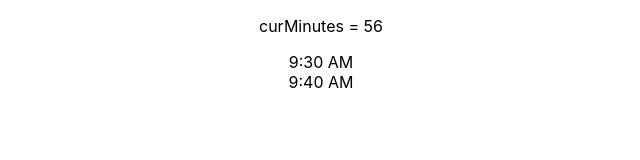
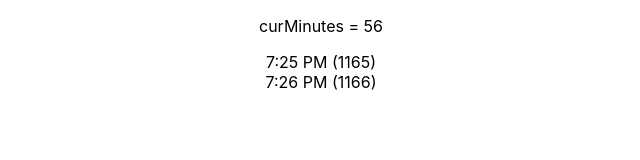
Before and after one commit to jonleung/meditation-bell, a React (Create React App) app: page / in a window 1280 px wide. Shown: the top 160 px of the page, without its empty margins (319-959 px from the left). Built offline with nearby package versions, Linux system fonts and the light colour scheme; no server answers.

Commit message:
The fucking bell plays!

```diff
--- a/src/App.js
+++ b/src/App.js
@@ -24,7 +24,7 @@ function App() {
   return (
     <div className="App">
       <p>curMinutes = {curMinutes}</p>
-      <Sit startTime="9:30 AM" endTime="9:40 AM"/>
+      <Sit startTime="7:25 PM" endTime="7:26 PM" curMinutes={curMinutes}/>
     </div>
   );
 }
--- a/src/Bell.js
+++ b/src/Bell.js
@@ -1,20 +1,26 @@
 import React, { useState, useEffect } from 'react';
 import moment from 'moment';
-import { minutesOfDay } from './helpers'
+import { minutesOfDay } from './helpers';
+import useSound from 'use-sound';
+import bellStart from './sounds/bell_start.mp3'; //3x
+import bellEnd from './sounds/bell_end.mp3'; //1x
 
 const Bell = (props) => {
+  const [playBellStart] = useSound(bellStart);
+  const [playBellEnd] = useSound(bellEnd);
+
   const [hasRung, setHasRung] = useState(false);
-
   const timeToRing = moment(props.timeToRingString, "h:mm AM/PM");
-  const minuteToRing = minutesOfDay(timeToRing)
+  const minuteToRing = minutesOfDay(timeToRing);
 
   if (!hasRung && props.curMinutes === minuteToRing) {
     setHasRung(true);
+    playBellEnd()
     console.log(`🔔 ${minuteToRing}`);
   }
 
   return (
-    <div>{props.timeToRingString}</div>
+    <div>{props.timeToRingString} ({minuteToRing})</div>
   )
 }
 
--- a/src/Sit.js
+++ b/src/Sit.js
@@ -5,8 +5,8 @@ import Bell from './Bell';
 const Sit = (props) => {
   return (
     <div>
-      <Bell type="start" timeToRingString={props.startTime} curTime={props.curTime} />
-      <Bell type="end" timeToRingString={props.endTime}  curTime={props.curTime}/>
+      <Bell type="start" timeToRingString={props.startTime} curMinutes={props.curMinutes} />
+      <Bell type="end" timeToRingString={props.endTime}  curMinutes={props.curMinutes}/>
     </div>
   )
 }
```
Also changed, not shown: 2 other files (tests, documents, lock files or other folders).
